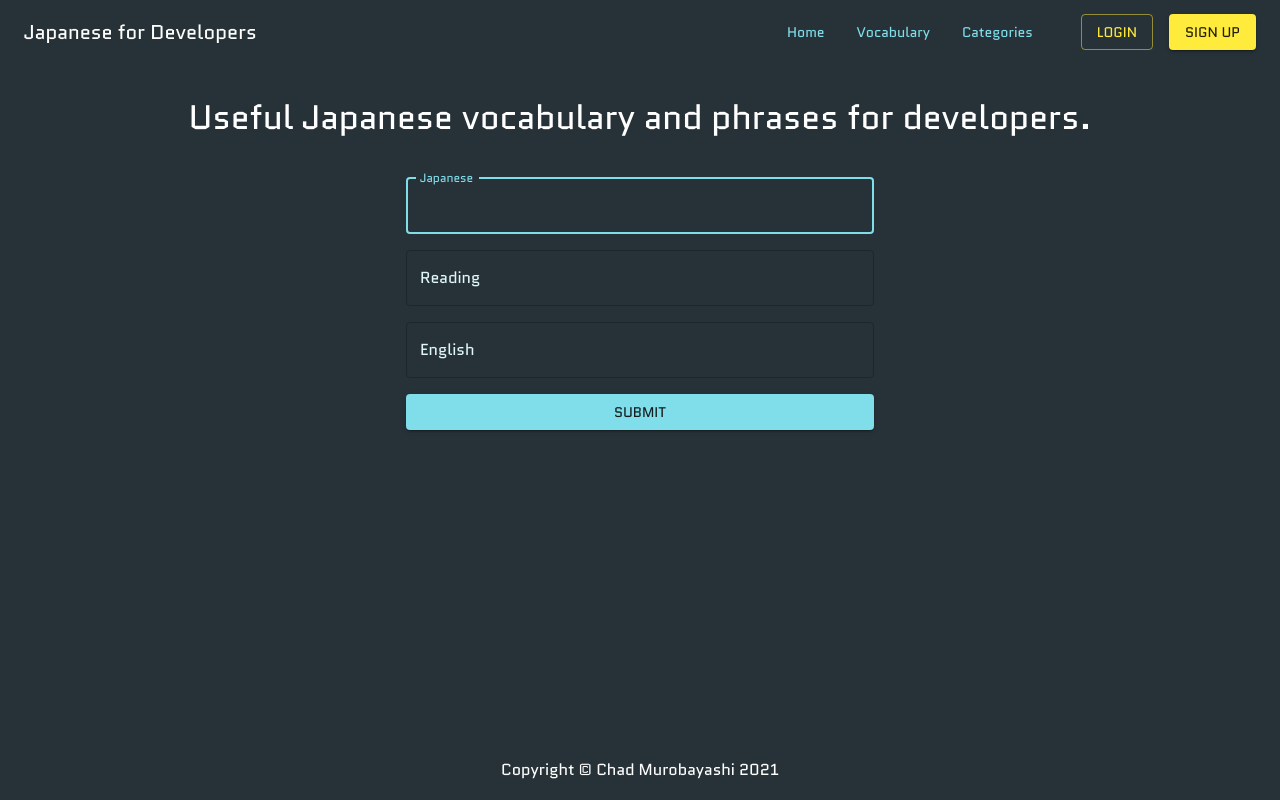
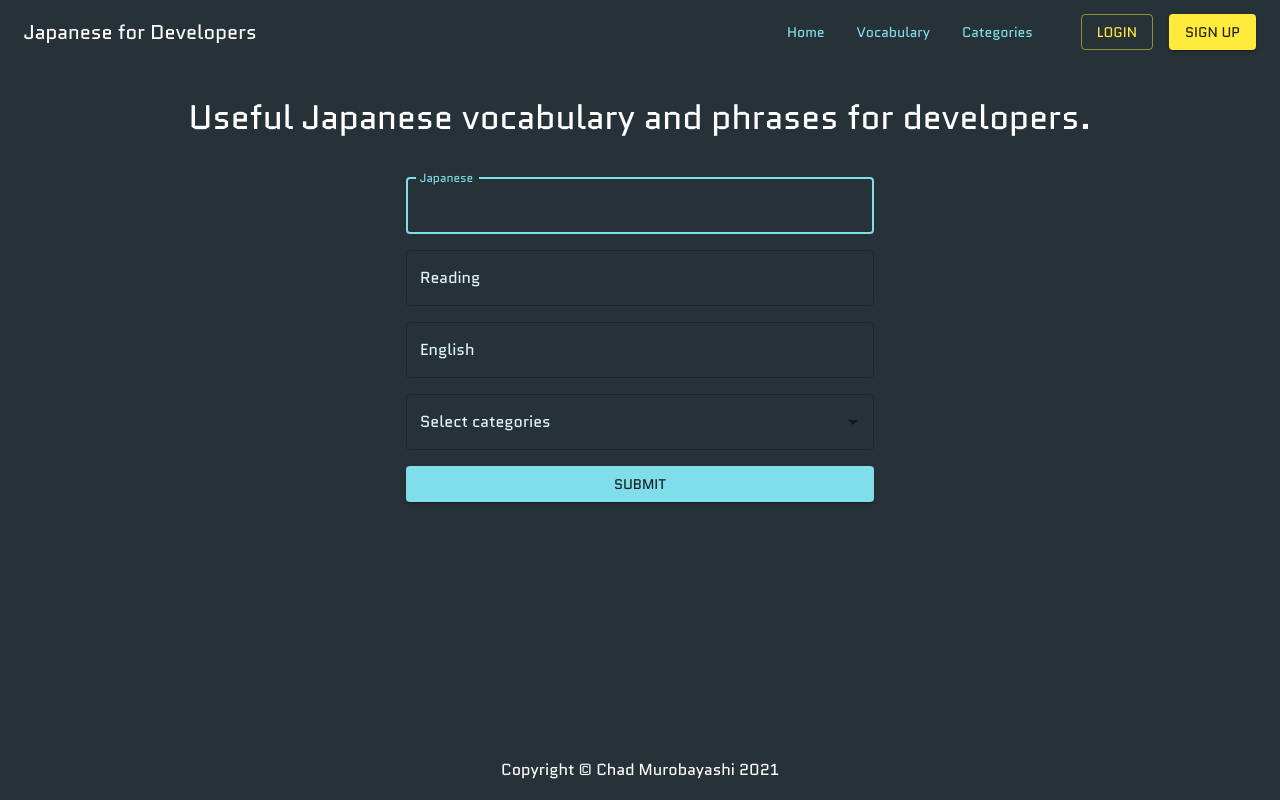
Before and after one commit to chadmuro/japanese-ui, a React (Create React App) app: page / in a window 1280 px wide. Built offline with nearby package versions, Linux system fonts and the light colour scheme; no server answers.

Commit message:
add post vocabulary ui and redux

```diff
--- a/package.json
+++ b/package.json
@@ -5,6 +5,7 @@
   "dependencies": {
     "@material-ui/core": "^4.12.3",
     "@material-ui/icons": "^4.11.2",
+    "@material-ui/lab": "^4.0.0-alpha.60",
     "@reduxjs/toolkit": "^1.6.1",
     "@testing-library/jest-dom": "^5.11.4",
     "@testing-library/react": "^11.1.0",
--- a/src/components/Layout/Layout.tsx
+++ b/src/components/Layout/Layout.tsx
@@ -8,7 +8,7 @@ const useStyles = makeStyles(theme => ({
   root: {
     display: 'flex',
     flexDirection: 'column',
-    height: '100vh',
+    minHeight: '100vh',
     width: '100%',
     backgroundColor: theme.palette.background.paper,
     color: theme.palette.common.white,
--- /dev/null
+++ b/src/components/forms/CreateCategoryForm.tsx
@@ -0,0 +1,60 @@
+import { Controller, SubmitHandler, useForm } from 'react-hook-form';
+import { makeStyles } from '@material-ui/core/styles';
+import TextField from '@material-ui/core/TextField';
+import Button from '@material-ui/core/Button';
+import { useAppDispatch } from '../../store/hooks';
+import { postCategory } from '../../store/slices/categorySlice';
+
+interface FormValues {
+  name: string;
+}
+
+const useStyles = makeStyles(theme => ({
+  form: {
+    padding: theme.spacing(4, 2, 0),
+    display: 'flex',
+    flexDirection: 'column',
+    alignItems: 'center',
+    width: '100%',
+    maxWidth: '500px',
+    '& > *': {
+      margin: theme.spacing(1),
+    },
+  },
+}));
+
+const CreateCategoryForm = () => {
+  const classes = useStyles();
+  const { handleSubmit, control } = useForm();
+  const dispatch = useAppDispatch();
+
+  const onSubmit: SubmitHandler<FormValues> = data => {
+    dispatch(postCategory(data.name));
+  };
+  return (
+    <form onSubmit={handleSubmit(onSubmit)} className={classes.form}>
+      <Controller
+        name="name"
+        control={control}
+        defaultValue=""
+        render={({ field: { onChange, value }, fieldState: { error } }) => (
+          <TextField
+            fullWidth
+            variant="outlined"
+            label="New Category"
+            value={value}
+            onChange={onChange}
+            error={!!error}
+            helperText={error ? error.message : null}
+          />
+        )}
+        rules={{ required: 'Category name is required' }}
+      />
+      <Button fullWidth type="submit" color="primary" variant="contained">
+        Submit
+      </Button>
+    </form>
+  );
+};
+
+export default CreateCategoryForm;
--- /dev/null
+++ b/src/components/forms/CreateVocabularyForm.tsx
@@ -0,0 +1,134 @@
+import { Controller, SubmitHandler, useForm } from 'react-hook-form';
+import { makeStyles } from '@material-ui/core/styles';
+import Button from '@material-ui/core/Button';
+import TextField from '@material-ui/core/TextField';
+import Autocomplete from '@material-ui/lab/Autocomplete';
+import { Category } from '../../constants/types';
+import { useAppDispatch } from '../../store/hooks';
+import { postVocabulary } from '../../store/slices/vocabularySlice';
+
+interface FormValues {
+  japanese: string;
+  reading: string;
+  english: string;
+  categories: Category[];
+}
+
+const useStyles = makeStyles(theme => ({
+  form: {
+    padding: theme.spacing(4, 2, 0),
+    display: 'flex',
+    flexDirection: 'column',
+    alignItems: 'center',
+    width: '100%',
+    maxWidth: '500px',
+    '& > *': {
+      margin: theme.spacing(1),
+    },
+  },
+}));
+
+interface CreateVocabularyFormProps {
+  categories: Category[];
+}
+
+const CreateVocabularyForm = ({ categories }: CreateVocabularyFormProps) => {
+  const classes = useStyles();
+  const dispatch = useAppDispatch();
+  const { handleSubmit, control } = useForm();
+
+  const onSubmit: SubmitHandler<FormValues> = data => {
+    const categories = data.categories.map(category => category._id);
+    dispatch(postVocabulary({ ...data, categories }));
+  };
+
+  return (
+    <form onSubmit={handleSubmit(onSubmit)} className={classes.form}>
+      <Controller
+        name="japanese"
+        control={control}
+        defaultValue=""
+        render={({ field: { onChange, value }, fieldState: { error } }) => (
+          <TextField
+            fullWidth
+            variant="outlined"
+            label="Japanese"
+            autoFocus
+            value={value}
+            onChange={onChange}
+            error={!!error}
+            helperText={error ? error.message : null}
+          />
+        )}
+        rules={{ required: 'Japanese is required' }}
+      />
+      <Controller
+        name="reading"
+        control={control}
+        defaultValue=""
+        render={({ field: { onChange, value }, fieldState: { error } }) => (
+          <TextField
+            fullWidth
+            variant="outlined"
+            label="Reading"
+            value={value}
+            onChange={onChange}
+            error={!!error}
+            helperText={error ? error.message : null}
+          />
+        )}
+        rules={{ required: 'Reading is required' }}
+      />
+      <Controller
+        name="english"
+        control={control}
+        defaultValue=""
+        render={({ field: { onChange, value }, fieldState: { error } }) => (
+          <TextField
+            fullWidth
+            variant="outlined"
+            label="English"
+            value={value}
+            onChange={onChange}
+            error={!!error}
+            helperText={error ? error.message : null}
+          />
+        )}
+        rules={{ required: 'English is required' }}
+      />
+      <Controller
+        name="categories"
+        control={control}
+        defaultValue={[]}
+        render={({ field: { onChange, value } }) => (
+          <Autocomplete
+            fullWidth
+            multiple
+            id="categories"
+            value={value}
+            onChange={(e, category) => {
+              onChange(category);
+            }}
+            options={categories}
+            getOptionLabel={category => category.name}
+            renderInput={params => (
+              <TextField
+                {...params}
+                variant="outlined"
+                label="Select categories"
+              />
+            )}
+            ChipProps={{
+              color: 'secondary',
+            }}
+          />
+        )}
+      />
+      <Button fullWidth type="submit" color="primary" variant="contained">
+        Submit
+      </Button>
+    </form>
+  );
+};
+
+export default CreateVocabularyForm;
--- a/src/pages/Category.tsx
+++ b/src/pages/Category.tsx
@@ -1,44 +1,26 @@
-import React, { useEffect } from 'react';
-import { Controller, SubmitHandler, useForm } from 'react-hook-form';
+import { useEffect } from 'react';
 import { makeStyles } from '@material-ui/core/styles';
 import Typography from '@material-ui/core/Typography';
-import TextField from '@material-ui/core/TextField';
-import Button from '@material-ui/core/Button';
 import Chip from '@material-ui/core/Chip';
 import Grid from '@material-ui/core/Grid';
 import Container from '@material-ui/core/Container';
 import { useAppSelector, useAppDispatch } from '../store/hooks';
-import Layout from '../components/Layout/Layout';
-import { getCategories, postCategory } from '../store/slices/categorySlice';
+import Layout from '../components/layout/Layout';
+import { getCategories } from '../store/slices/categorySlice';
+import CreateCategoryForm from '../components/forms/CreateCategoryForm';
 
 const useStyles = makeStyles(theme => ({
   title: {
     textAlign: 'center',
     paddingTop: theme.spacing(4),
   },
-  form: {
-    padding: theme.spacing(4, 2, 0),
-    display: 'flex',
-    flexDirection: 'column',
-    alignItems: 'center',
-    width: '100%',
-    maxWidth: '500px',
-    '& > *': {
-      margin: theme.spacing(1),
-    },
-  },
   grid: {
     marginTop: theme.spacing(4),
   },
 }));
 
-interface FormValues {
-  name: string;
-}
-
 const Category = () => {
   const classes = useStyles();
-  const { handleSubmit, control } = useForm();
   const dispatch = useAppDispatch();
   const { categories, fetching, error } = useAppSelector(
     state => state.category
@@ -50,38 +32,12 @@ const Category = () => {
     dispatch(getCategories());
   }, [dispatch]);
 
-  const onSubmit: SubmitHandler<FormValues> = data => {
-    dispatch(postCategory(data.name));
-  };
-
   return (
     <Layout>
       <Typography component="h2" variant="h4" className={classes.title}>
         Categories
       </Typography>
-      <form onSubmit={handleSubmit(onSubmit)} className={classes.form}>
-        <Controller
-          name="name"
-          control={control}
-          defaultValue=""
-          render={({ field: { onChange, value }, fieldState: { error } }) => (
-            <TextField
-              fullWidth
-              variant="outlined"
-              label="New Category"
-              value={value}
-              onChange={onChange}
-              error={!!error}
-              helperText={error ? error.message : null}
-            />
-          )}
-          rules={{ required: 'Category name is required' }}
-        />
-
-        <Button fullWidth type="submit" color="primary" variant="contained">
-          Submit
-        </Button>
-      </form>
+      <CreateCategoryForm />
       <Container>
         <Grid
           container
--- a/src/pages/Home.tsx
+++ b/src/pages/Home.tsx
@@ -1,9 +1,10 @@
-import React from 'react';
+import { useEffect } from 'react';
 import { makeStyles } from '@material-ui/core/styles';
-import TextField from '@material-ui/core/TextField';
 import Typography from '@material-ui/core/Typography';
-import Button from '@material-ui/core/Button';
-import Layout from '../components/Layout/Layout';
+import Layout from '../components/layout/Layout';
+import { useAppSelector, useAppDispatch } from '../store/hooks';
+import { getCategories } from '../store/slices/categorySlice';
+import CreateVocabularyForm from '../components/forms/CreateVocabularyForm';
 
 const useStyles = makeStyles(theme => ({
   title: {
@@ -13,40 +14,23 @@ const useStyles = makeStyles(theme => ({
       fontSize: theme.typography.h6.fontSize,
     },
   },
-  form: {
-    padding: theme.spacing(4, 2, 0),
-    display: 'flex',
-    flexDirection: 'column',
-    alignItems: 'center',
-    width: '100%',
-    maxWidth: '500px',
-    '& > *': {
-      margin: theme.spacing(1),
-    },
-  },
 }));
 
 const Home = () => {
   const classes = useStyles();
+  const dispatch = useAppDispatch();
+  const { categories } = useAppSelector(state => state.category);
 
-  const onSubmit = (event: React.FormEvent<HTMLFormElement>) => {
-    event.preventDefault();
-    console.log('submit');
-  };
+  useEffect(() => {
+    dispatch(getCategories());
+  }, [dispatch]);
 
   return (
     <Layout>
       <Typography component="h2" variant="h4" className={classes.title}>
         Useful Japanese vocabulary and phrases for developers.
       </Typography>
-      <form onSubmit={onSubmit} className={classes.form}>
-        <TextField fullWidth variant="outlined" label="Japanese" autoFocus />
-        <TextField fullWidth variant="outlined" label="Reading" />
-        <TextField fullWidth variant="outlined" label="English" />
-        <Button fullWidth type="submit" color="primary" variant="contained">
-          Submit
-        </Button>
-      </form>
+      <CreateVocabularyForm categories={categories} />
     </Layout>
   );
 };
--- a/src/pages/Vocabulary.tsx
+++ b/src/pages/Vocabulary.tsx
@@ -2,7 +2,7 @@ import React, { useEffect } from 'react';
 import { makeStyles } from '@material-ui/core/styles';
 import Typography from '@material-ui/core/Typography';
 import { useAppSelector, useAppDispatch } from '../store/hooks';
-import Layout from '../components/Layout/Layout';
+import Layout from '../components/layout/Layout';
 import { getVocabularies } from '../store/slices/vocabularySlice';
 
 const useStyles = makeStyles(theme => ({
```
Also changed, not shown: src/store/slices/vocabularySlice.ts (+42 -0 lines), 1 other file (tests, documents, lock files or other folders).
